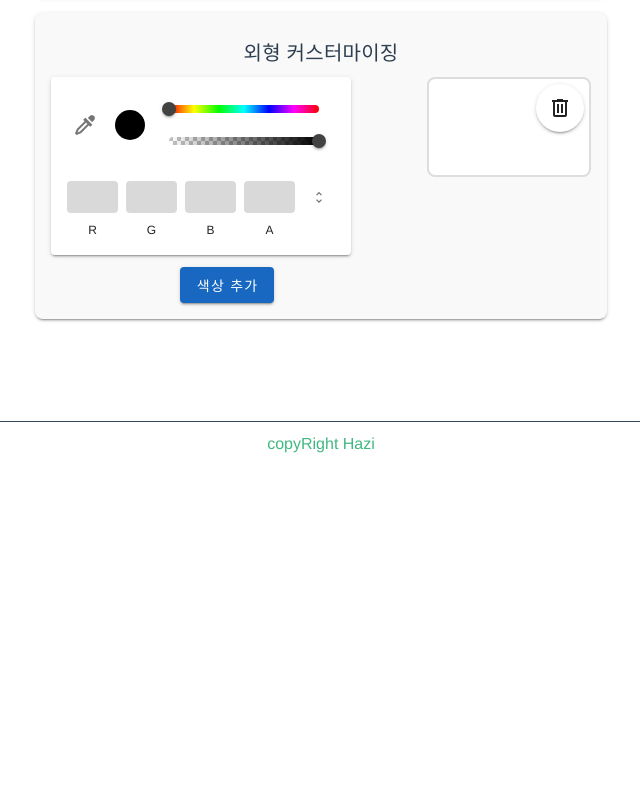
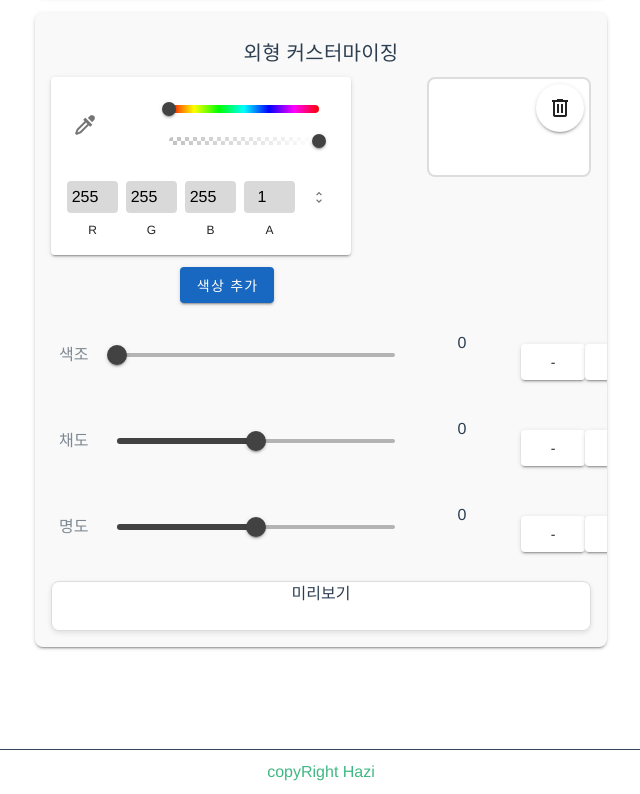
Before and after one commit to wmeong/Mefit-client, a Vue app in the folder mefit-client/: page /characterinfo in a window 1280 px wide. Shown: the part 502-1296 px from the top of the page, without its empty margins (319-959 px from the left). Before the commit the page ends 968 px from the top, so only its background shows below. Built offline with nearby package versions, Linux system fonts and the light colour scheme.

Commit message:
feat: 컬러링 프리즘 추가

```diff
--- a/mefit-client/src/views/CharacterInfo.vue
+++ b/mefit-client/src/views/CharacterInfo.vue
@@ -54,24 +54,94 @@
                 v-model="selectedColor"
                 flat
                 hide-canvas
+                @input="resetHSB"
               ></v-color-picker>
-              <v-btn
-                color="primary"
-                @click="addColorToList"
-                class="mt-3"
-              >
+              <v-btn color="primary" @click="addColorToList" class="mt-3">
                 색상 추가
               </v-btn>
             </v-col>
             <v-col cols="4">
               <div class="color-box">
-                <div v-for="(color, index) in colorList" :key="index" class="color-swatch" :style="{ backgroundColor: color }"></div>
+                <div
+                  v-for="(color, index) in colorList"
+                  :key="index"
+                  class="color-swatch"
+                  :style="{ backgroundColor: color }"
+                ></div>
                 <v-btn icon @click="clearColorList" class="clear-button">
                   <v-icon>mdi-trash-can-outline</v-icon>
                 </v-btn>
               </div>
             </v-col>
           </v-row>
+
+          <!-- 색조, 채도, 명도 조절 슬라이더와 버튼 -->
+          <v-row class="mt-4">
+            <!-- 색조 -->
+            <v-col cols="8">
+              <v-slider
+                v-model="hue"
+                label="색조"
+                min="0"
+                max="360"
+                class="mt-2"
+                @input="updateColor"
+              ></v-slider>
+            </v-col>
+            <v-col cols="2">
+              <span>{{ Math.round(hue) }}</span>
+            </v-col>
+            <v-col cols="2" class="d-flex align-center">
+              <v-btn small @click="adjustHue(-1)">-</v-btn>
+              <v-btn small @click="adjustHue(1)">+</v-btn>
+            </v-col>
+
+            <!-- 채도 -->
+            <v-col cols="8">
+              <v-slider
+                v-model="saturation"
+                label="채도"
+                min="-99"
+                max="99"
+                class="mt-2"
+                @input="updateColor"
+              ></v-slider>
+            </v-col>
+            <v-col cols="2">
+              <span>{{ Math.round(saturation) }}</span>
+            </v-col>
+            <v-col cols="2" class="d-flex align-center">
+              <v-btn small @click="adjustSaturation(-1)">-</v-btn>
+              <v-btn small @click="adjustSaturation(1)">+</v-btn>
+            </v-col>
+
+            <!-- 명도 -->
+            <v-col cols="8">
+              <v-slider
+                v-model="brightness"
+                label="명도"
+                min="-99"
+                max="99"
+                class="mt-2"
+                @input="updateColor"
+              ></v-slider>
+            </v-col>
+            <v-col cols="2">
+              <span>{{ Math.round(brightness) }}</span>
+            </v-col>
+            <v-col cols="2" class="d-flex align-center">
+              <v-btn small @click="adjustBrightness(-1)">-</v-btn>
+              <v-btn small @click="adjustBrightness(1)">+</v-btn>
+            </v-col>
+          </v-row>
+
+          <!-- 계산된 색상 미리보기 -->
+          <div
+            class="computed-color-preview mt-4"
+            :style="{ backgroundColor: computedColor }"
+          >
+            <p class="text-center">미리보기</p>
+          </div>
         </v-card>
 
         <!-- 오류 메시지 표시 -->
@@ -90,12 +160,24 @@ export default {
   name: "CharacterInfo",
   data() {
     return {
-      characterName: "", // 검색할 캐릭터 이름
-      character: {}, // 검색된 캐릭터 정보 저장
-      message: "", // 결과 메시지
-      selectedColor: "", // 현재 선택된 색상
-      colorList: [] // 선택된 색상 목록
+      characterName: "",
+      character: {},
+      message: "",
+      selectedColor: "#ffffff",
+      colorList: [],
+      hue: 0,
+      saturation: 0,
+      brightness: 0
     };
+  },
+  computed: {
+    computedColor() {
+      const hsl = this.hexToHSL(this.selectedColor);
+      hsl.h = (hsl.h + this.hue) % 360;
+      hsl.s = Math.min(100, Math.max(0, hsl.s + this.saturation));
+      hsl.l = Math.min(100, Math.max(0, hsl.l + this.brightness));
+      return this.hslToHex(hsl.h, hsl.s, hsl.l);
+    }
   },
   methods: {
     async searchAndSaveCharacter() {
@@ -105,7 +187,7 @@ export default {
           { params: { name: this.characterName } }
         );
         this.character = ocidResponse.data;
-        this.message = ""; // 오류 메시지 초기화
+        this.message = "";
       } catch (error) {
         console.error(error);
         this.message = "캐릭터 정보를 불러오는 중 오류가 발생했습니다.";
@@ -117,14 +199,77 @@ export default {
       }
     },
     clearColorList() {
-      this.colorList = []; // 색상 목록 초기화
+      this.colorList = [];
+    },
+    adjustHue(amount) {
+      this.hue = Math.min(360, Math.max(0, this.hue + amount));
+    },
+    adjustSaturation(amount) {
+      this.saturation = Math.min(99, Math.max(-99, this.saturation + amount));
+    },
+    adjustBrightness(amount) {
+      this.brightness = Math.min(99, Math.max(-99, this.brightness + amount));
+    },
+    resetHSB() {
+      this.hue = 0;
+      this.saturation = 0;
+      this.brightness = 0;
+      this.updateColor();
+    },
+    updateColor() {
+      this.computedColor;
+    },
+    hexToHSL(hex) {
+      let r = 0, g = 0, b = 0;
+      if (hex.length === 4) {
+        r = parseInt(hex[1] + hex[1], 16);
+        g = parseInt(hex[2] + hex[2], 16);
+        b = parseInt(hex[3] + hex[3], 16);
+      } else if (hex.length === 7) {
+        r = parseInt(hex[1] + hex[2], 16);
+        g = parseInt(hex[3] + hex[4], 16);
+        b = parseInt(hex[5] + hex[6], 16);
+      }
+      r /= 255;
+      g /= 255;
+      b /= 255;
+      const max = Math.max(r, g, b), min = Math.min(r, g, b);
+      let h = 0, s = 0, l = (max + min) / 2;
+      if (max !== min) {
+        const d = max - min;
+        s = l > 0.5 ? d / (2 - max - min) : d / (max + min);
+        switch (max) {
+          case r: h = (g - b) / d + (g < b ? 6 : 0); break;
+          case g: h = (b - r) / d + 2; break;
+          case b: h = (r - g) / d + 4; break;
+        }
+        h /= 6;
+      }
+      return { h: Math.round(h * 360), s: Math.round(s * 100), l: Math.round(l * 100) };
+    },
+    hslToHex(h, s, l) {
+      s /= 100;
+      l /= 100;
+      const c = (1 - Math.abs(2 * l - 1)) * s;
+      const x = c * (1 - Math.abs((h / 60) % 2 - 1));
+      const m = l - c / 2;
+      let r = 0, g = 0, b = 0;
+      if (0 <= h && h < 60) { r = c; g = x; b = 0; }
+      else if (60 <= h && h < 120) { r = x; g = c; b = 0; }
+      else if (120 <= h && h < 180) { r = 0; g = c; b = x; }
+      else if (180 <= h && h < 240) { r = 0; g = x; b = c; }
+      else if (240 <= h && h < 300) { r = x; g = 0; b = c; }
+      else if (300 <= h && h < 360) { r = c; g = 0; b = x; }
+      r = Math.round((r + m) * 255).toString(16).padStart(2, '0');
+      g = Math.round((g + m) * 255).toString(16).padStart(2, '0');
+      b = Math.round((b + m) * 255).toString(16).padStart(2, '0');
+      return `#${r}${g}${b}`;
     }
-  },
+  }
 };
 </script>
 
 <style scoped>
-/* 모던한 스타일 추가 */
 .modern-title {
   color: #2c3e50;
   font-weight: bold;
@@ -159,4 +304,11 @@ export default {
   top: 5px;
   right: 5px;
 }
+.computed-color-preview {
+  width: 100%;
+  height: 50px;
+  border-radius: 8px;
+  border: 1px solid #ddd;
+  box-shadow: 0px 2px 5px rgba(0, 0, 0, 0.1);
+}
 </style>
```
